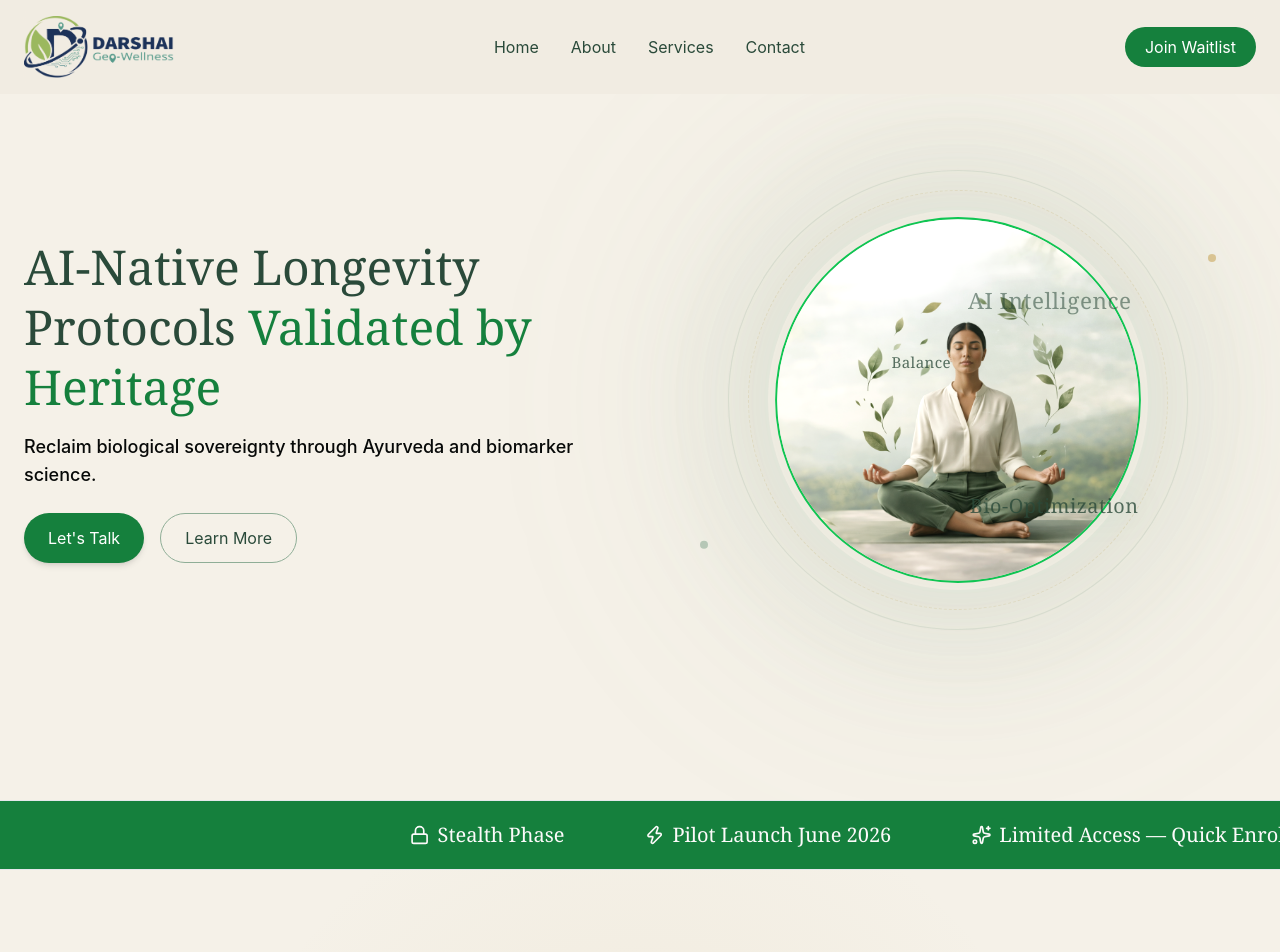
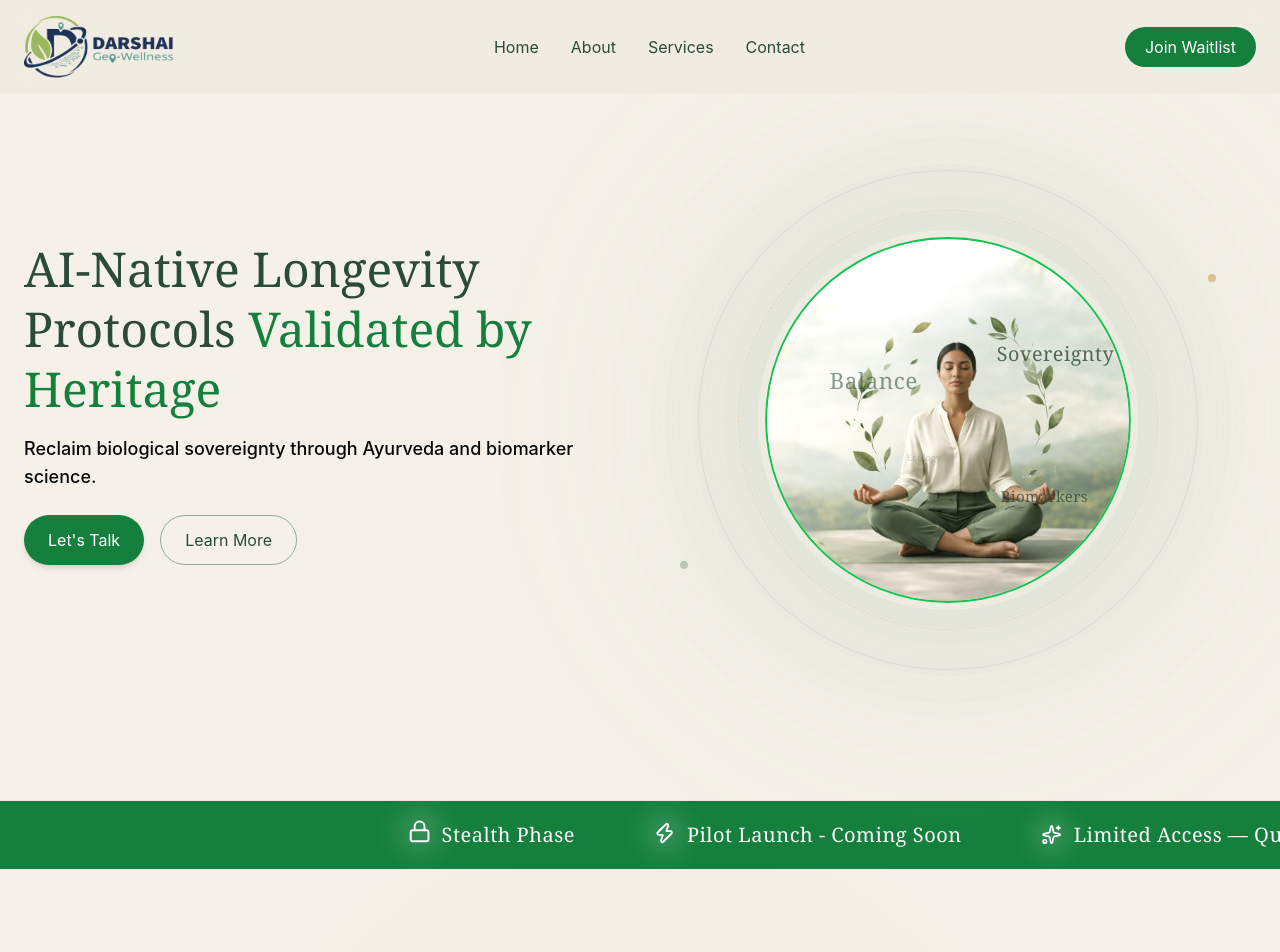
Before and after one commit to darshaigroup/darshai-website, a React (Vite) app: page / in a window 1280 px wide. Shown: the top 952 px of the page. Built offline with nearby package versions, Linux system fonts and the light colour scheme.

Commit message:
website deploy change

```diff
--- a/src/components/common/Navbar.jsx
+++ b/src/components/common/Navbar.jsx
@@ -36,7 +36,7 @@ export default function Navbar() {
           <img
             src={logo}
             alt="Darshai Logo"
-            className="w-[100px] sm:w-[px] md:w-[150px] lg:w-[150px]
+            className="w-[100px] sm:w-[120px] md:w-[150px] lg:w-[150px]
                h-auto object-contain transition-all duration-300"
           />
         </div>
@@ -80,7 +80,7 @@ export default function Navbar() {
             animate={{ x: 0 }}
             exit={{ x: "100%" }}
             transition={{ duration: 0.4 }}
-            className="fixed top-0 right-0 w-full h-screen bg-white z-50 flex flex-col p-6"
+            className="fixed top-0 right-0 w-[80%] max-w-sm h-screen bg-white z-50 flex flex-col p-6 shadow-2xl"
           >
             {/* ❌ CLOSE BUTTON */}
             <div className="flex px-10 justify-end">
--- a/src/layouts/MainLayout.jsx
+++ b/src/layouts/MainLayout.jsx
@@ -1,11 +1,16 @@
 import Navbar from "../components/common/Navbar";
 import Footer from "../components/common/Footer";
 
- function MainLayout({ children }) {
+function MainLayout({ children }) {
   return (
-    <div className="bg-[#F5F1E8] text-[#2A4A3A]">
+    <div className="bg-[#F5F1E8] text-[#2A4A3A] overflow-x-hidden min-h-screen">
       <Navbar />
-      {children}
+
+      {/* Prevent content overflow */}
+      <main className="w-full overflow-x-hidden">
+        {children}
+      </main>
+
       <Footer />
     </div>
   );
--- a/src/pages/Home/Contact.jsx
+++ b/src/pages/Home/Contact.jsx
@@ -34,7 +34,8 @@ const cards = [
 
 function Contact() {
   return (
-    <section id="contact" className="bg-[#f5f4f2] py-24 px-6 text-center">
+    <section id="contact" className="bg-[#f8f0e1] py-24 px-6 text-center">
+
       <div className="max-w-5xl mx-auto">
 
         {/* LABEL */}
--- a/src/pages/Home/Dashboard.jsx
+++ b/src/pages/Home/Dashboard.jsx
@@ -3,7 +3,7 @@ import { fadeUp, staggerContainer } from "../../utils/animations";
 import { Activity, Droplet, Sun, TrendingUp } from "lucide-react";
 import { useEffect, useState } from "react";
 
- function Dashboard() {
+function Dashboard() {
   const [progress, setProgress] = useState(0);
 
   // simulate real-time progress animation
--- a/src/pages/Home/Hero.jsx
+++ b/src/pages/Home/Hero.jsx
@@ -7,9 +7,11 @@ import heartRate from "../../assets/images/heartRate.png";
 const keywords = [
   "Longevity",
   "Ayurveda",
-  "AI Intelligence",
-  "Bio-Optimization",
   "Balance",
+  "Sovereignty",
+  "Biomarkers",
+  "Ecology",
+  "Geo-Wellness",
 ];
 
 
@@ -25,7 +27,7 @@ function Hero() {
 
   return (
     <section id="home" className="min-h-screen flex items-center px-6 bg-[#F5F1E8]">
-      <div className="grid md:grid-cols-2 gap-10 max-w-7xl mx-auto items-center">
+      <div className="grid md:grid-cols-2 mt-10 gap-30 max-w-7xl mx-auto items-center">
 
         {/* 🔹 LEFT CONTENT */}
         <div>
@@ -38,7 +40,7 @@ function Hero() {
             Reclaim biological sovereignty through Ayurveda and biomarker science.
           </p>
 
-          <div className="mt-6 flex gap-4">
+          <div className="mt-6 mb-9 flex gap-4">
             <button
               onClick={scrollToContact}
               className="bg-[#15803d] text-white px-6 py-3 rounded-full
@@ -75,7 +77,7 @@ function Hero() {
           <motion.div
             animate={{ rotate: 360 }}
             transition={{ repeat: Infinity, duration: 30, ease: "linear" }}
-            className="absolute w-[380px] h-[380px] md:w-[460px] md:h-[460px]
+            className="absolute w-[380px] h-[380px] md:w-[500px] md:h-[500px]
                        rounded-full border border-[#8FAE97]/20"
           />
 
--- a/src/pages/Home/Home.jsx
+++ b/src/pages/Home/Home.jsx
@@ -10,7 +10,7 @@ import Services from "./Services";
 import Contact from "./Contact";
 import MissionVision from "./MissionVision";
 
- function Home() {
+function Home() {
   return (
     <>
       <Hero />
--- a/src/pages/Home/Services.jsx
+++ b/src/pages/Home/Services.jsx
@@ -146,34 +146,47 @@ function Services() {
   const [active, setActive] = useState(0);
 
   return (
-    <section id="services" className="bg-[#F5F1E8] py-16 px-6">
+    <motion.section
+      id="services"
+      initial={{ opacity: 0, y: 80 }}
+      whileInView={{ opacity: 1, y: 0 }}
+      viewport={{ once: true }}
+      transition={{ duration: 0.8, ease: "easeOut" }}
+      className="bg-[#fdfdfd] py-16 px-6"
+    >
       <div className="max-w-5xl mx-auto">
 
-        {/* 🔹 Heading */}
-        <div className="text-center mb-14">
+        {/* Heading */}
+        <div className="text-center mb-14 mt-10">
           <p className="text-xs tracking-[0.3em] text-[#7A8F84] uppercase mb-2">
             SERVICES
           </p>
- {/* Divider */}
-        <div className="w-16 h-[1px] bg-[#C9B37E] mx-auto mb-10"></div>
-          <h2 className="font-heading text-4xl md:text-5xl text-[#2A4A3A] mb-4">
+
+          <div className="w-16 h-[1px]  bg-[#C9B37E] mx-auto mb-10"></div>
+
+          <motion.h2
+            initial={{ scale: 0.9, opacity: 0 }}
+            whileInView={{ scale: 1, opacity: 1 }}
+            transition={{ duration: 0.6 }}
+            className="font-heading text-4xl md:text-5xl text-[#2A4A3A] mb-4"
+          >
             The Six Gears of Precision Wellness
-          </h2>
+          </motion.h2>
 
           <p className="text-[#7A8F84] max-w-2xl mx-auto">
-            From elite personalized protocols to corporate ecosystem transformation—
-            each service tier designed for specific wellness aspirations.
+            Personalized protocols to corporate transformation —
+            designed for modern longevity.
           </p>
         </div>
 
-        {/* 🔹 Cards */}
+        {/* Cards */}
         <div className="space-y-6">
-
           {services.map((service, index) => {
             const isOpen = active === index;
 
             return (
               <motion.div
+                key={index}
                 layout
                 transition={{
                   layout: {
@@ -183,29 +196,23 @@ function Services() {
                     damping: 18,
                   },
                 }}
-  className={`rounded-3xl border transition-all duration-500 ${
-    isOpen
-      ? "bg-[#F1ECE2] border-[#2A4A3A]/40 shadow-lg scale-[1.01]"
+                className={`rounded-3xl border transition-all duration-500 hover:scale-[1.015] ${isOpen
+                    ? "bg-[#F1ECE2] border-[#2A4A3A]/40 shadow-lg"
                     : "bg-[#F9F6F0] border-[#E5DED0]"
                   }`}
               >
 
-                {/* 🔹 Header */}
+                {/* Header */}
                 <div
                   onClick={() => setActive(index)}
                   className="flex items-center justify-between p-6 cursor-pointer"
                 >
                   <div className="flex items-center gap-4">
-
-                    {/* Icon Circle */}
-                    <div className="w-12 h-12 rounded-full bg-[#15803d] text-white flex items-center justify-center text-xl">
+                    <div className="w-12 h-12 rounded-full bg-[#15803d] text-white flex items-center justify-center">
                       {service.icon}
                     </div>
 
-                    {/* Text */}
                     <div>
-
-
                       <h3 className="text-xl md:text-2xl font-heading text-[#2A4A3A]">
                         {service.title}
                       </h3>
@@ -213,37 +220,34 @@ function Services() {
                       <p className="text-sm text-[#7A8F84]">
                         {service.subtitle}
                       </p>
-
-                      <p className="text-xs text-[#A3B1A6] mt-1">
-                        TARGET: {service.target}
-                      </p>
                     </div>
                   </div>
 
-                  {/* Arrow */}
                   <motion.span
                     animate={{ rotate: isOpen ? 180 : 0 }}
-                    className="text-[#2A4A3A]"
+                    transition={{ duration: 0.4 }}
                   >
                     ⌄
                   </motion.span>
                 </div>
 
-                {/* 🔹 Content */}
+                {/* Content */}
                 <AnimatePresence>
                   {isOpen && (
                     <motion.div
                       initial={{ opacity: 0, height: 0 }}
                       animate={{ opacity: 1, height: "auto" }}
                       exit={{ opacity: 0, height: 0 }}
-                      transition={{ duration: 0.4 }}
-                      className="px-6 pb-6"
+                      transition={{ duration: 0.5 }}
+                      className="px-6 pb-6 overflow-hidden"
                     >
                       <div className="grid md:grid-cols-2 gap-4 mt-4">
 
                         {service.items.map((item, i) => (
-                          <div
+                          <motion.div
                             key={i}
+                            whileHover={{ scale: 1.03 }}
+                            transition={{ duration: 0.3 }}
                             className="bg-[#F5F1E8] border border-[#E5DED0] rounded-xl p-4"
                           >
                             <p className="text-[#2A4A3A] font-medium text-sm">
@@ -253,7 +257,7 @@ function Services() {
                             <p className="text-[#7A8F84] text-xs mt-1">
                               {item.desc}
                             </p>
-                          </div>
+                          </motion.div>
                         ))}
 
                       </div>
@@ -266,7 +270,7 @@ function Services() {
           })}
         </div>
       </div>
-    </section>
+    </motion.section>
   );
 }
 
--- a/src/pages/Home/Strip.jsx
+++ b/src/pages/Home/Strip.jsx
@@ -4,7 +4,7 @@ import { Lock, Zap, Sparkles } from "lucide-react";
 
 const items = [
   { icon: <Lock size={20} />, text: "Stealth Phase" },
-  { icon: <Zap size={20} />, text: "Pilot Launch June 2026" },
+  { icon: <Zap size={20} />, text: "Pilot Launch - Coming Soon" },
   { icon: <Sparkles size={20} />, text: "Limited Access — Quick Enrollment" },
 ];
 
@@ -31,9 +31,35 @@ function Strip() {
         }}
       >
         {items.map((item, i) => (
-          <div key={i} className="flex items-center gap-2 text-[#fcfafa]">
-            {item.icon}
-            <span className="text-xl font-medium font-serif">{item.text}</span>
+          <div key={i} className="flex items-center gap-3 text-[#fcfafa]">
+
+            {/* 🔥 ANIMATED ICON */}
+            <motion.div
+              animate={{
+                scale: [1, 1.2, 1],
+                y: [0, -4, 0],
+              }}
+              transition={{
+                duration: 2,
+                repeat: Infinity,
+                ease: "easeInOut",
+                delay: i * 0.3, // stagger effect
+              }}
+              className="relative flex items-center justify-center"
+            >
+              {/* ✨ GLOW BACKGROUND */}
+              <div className="absolute w-8 h-8 bg-white/20 rounded-full blur-md"></div>
+
+              {/* ICON */}
+              <div className="relative z-10 text-white">
+                {item.icon}
+              </div>
+            </motion.div>
+
+            {/* TEXT */}
+            <span className="text-xl font-medium font-serif tracking-wide">
+              {item.text}
+            </span>
           </div>
         ))}
       </motion.div>
```
Also changed, not shown: src/pages/Home/Journey.jsx (+5 -6 lines), src/assets/images/logo1.png (added), src/pages/Home/Genesis.jsx (line endings or trailing spaces), src/pages/Home/Leadership.jsx (line endings or trailing spaces), src/pages/Home/MissionVision.jsx (indentation only). Lines whose indentation alone changed are shown as unchanged.
